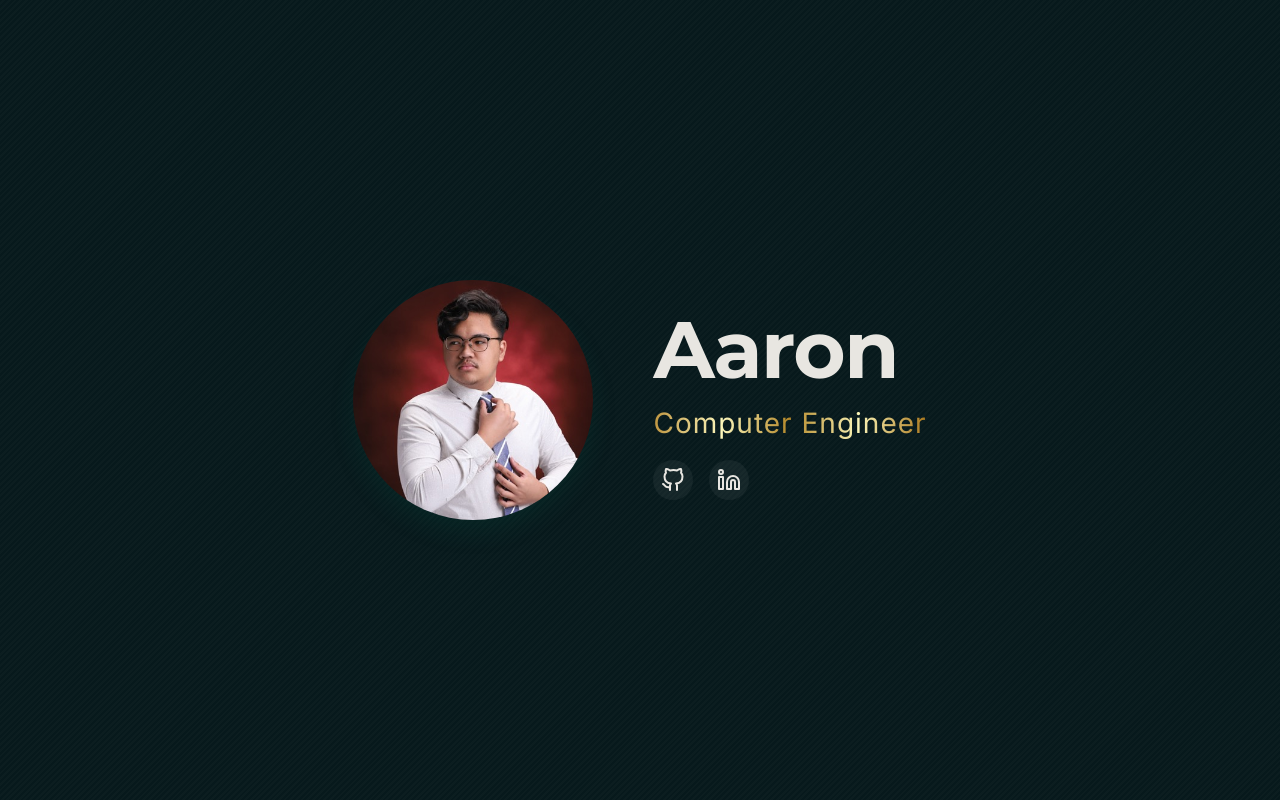
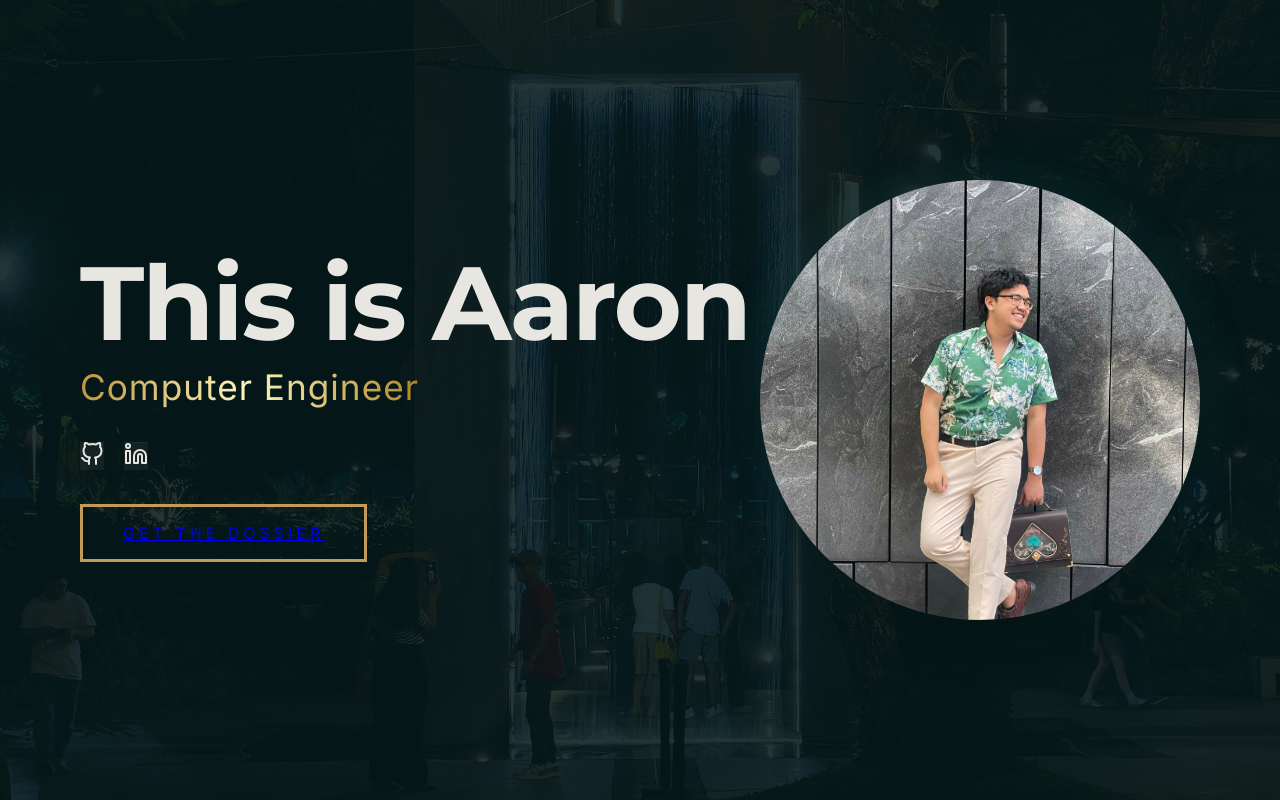
Before and after one commit to Flere2134/my-portfolio, a Vue app: page / in a window 1280 px wide. Shown: the top 800 px of the page. Built offline with nearby package versions, Linux system fonts and the light colour scheme.

Commit message:
update: added background image in screen 1

```diff
--- a/src/App.vue
+++ b/src/App.vue
@@ -1,17 +1,31 @@
 <template>
   <div class="portfolio-container">
     <header class="hero-section">
-      <img src="./assets/img/profile-photo.jpg" alt="Aaron's Profile" class="profile-photo" />
+      <div
+        class="scenic-overlay"
+        :style="{ backgroundImage: `url(${scenicBgUrl})` }"
+      ></div>
+      <div class="hero-container">
+        <div class="left-content">
           <div class="titles">
-        <h1>Aaron</h1>
+            <h1>This is Aaron</h1>
             <h2>Computer Engineer</h2>
+          </div>
+
           <div class="social-links">
-          <a href="https://github.com/Flere2134" target="_blank" aria-label="GitHub">
+            <a href="https://github.com/yourusername" target="_blank" aria-label="GitHub">
               <svg viewBox="0 0 24 24" width="24" height="24" stroke="currentColor" stroke-width="2" fill="none" stroke-linecap="round" stroke-linejoin="round"><path d="M9 19c-5 1.5-5-2.5-7-3m14 6v-3.87a3.37 3.37 0 0 0-.94-2.61c3.14-.35 6.44-1.54 6.44-7A5.44 5.44 0 0 0 20 4.77 5.07 5.07 0 0 0 19.91 1S18.73.65 16 2.48a13.38 13.38 0 0 0-7 0C6.27.65 5.09 1 5.09 1A5.07 5.07 0 0 0 5 4.77a5.44 5.44 0 0 0-1.5 3.78c0 5.42 3.3 6.61 6.44 7A3.37 3.37 0 0 0 9 18.13V22"></path></svg>
             </a>
-          <a href="https://linkedin.com/in/arboleda-aaron-hans-121b76372" target="_blank" aria-label="LinkedIn">
+            <a href="https://linkedin.com/in/yourusername" target="_blank" aria-label="LinkedIn">
               <svg viewBox="0 0 24 24" width="24" height="24" stroke="currentColor" stroke-width="2" fill="none" stroke-linecap="round" stroke-linejoin="round"><path d="M16 8a6 6 0 0 1 6 6v7h-4v-7a2 2 0 0 0-2-2 2 2 0 0 0-2 2v7h-4v-7a6 6 0 0 1 6-6z"></path><rect x="2" y="9" width="4" height="12"></rect><circle cx="4" cy="4" r="2"></circle></svg>
             </a>
+          </div>
+
+          <a href="/resume.pdf" class="dossier-btn prominent" target="_blank">GET THE DOSSIER</a>
+        </div>
+
+        <div class="right-content">
+          <img src="./assets/img/profile-photo.jpg" alt="Aaron's Profile" class="profile-photo massive" />
         </div>
       </div>
     </header>
@@ -36,12 +50,11 @@
 <script setup>
 import { ref, computed } from 'vue'
 import InteractiveLever from './components/InteractiveLever.vue'
-
-// Import your actual content components
 import AboutMe from './components/AboutMe.vue'
 import Experience from './components/Experience.vue'
 import Projects from './components/Projects.vue'
 import Skills from './components/Skills.vue'
+import scenicBgUrl from '@/assets/img/scenic-background.jpg'
 
 // Map the section names to the imported files
 const componentMap = {
@@ -95,87 +108,140 @@ body {
   display: flex;
   align-items: center;
   justify-content: center;
-  gap: 60px;
+  gap: 100px;
+  position: relative;
+  background-color: var(--color-bg-1);
+  overflow: hidden; /* Keeps the image contained */
 }
 
-.profile-circle {
-  width: 200px;
-  height: 200px;
-  border-radius: 50%;
-  border: 4px solid var(--color-base);
+/* The new scenic overlay class */
+.scenic-overlay {
+  position: absolute;
+  top: 0;
+  left: 0;
+  width: 100%;
+  height: 100%;
+  background-size: cover;
+  background-position: center;
+  opacity: 0.85; /* Keep it subtle */
+  z-index: 0;
 }
 
-.profile-photo {
-  width: 240px; /* Slightly larger for better impact */
-  height: 240px;
-  border-radius: 50%;
-  object-fit: cover; /* Ensures your photo fills the circle without stretching */
-  border: 4px solid var(--color-base);
-  box-shadow: 0 12px 24px rgba(0, 103, 79, 0.15); /* Adds a refined, subtle shadow */
+/* Ensure the dark green base color is applied over the image */
+.hero-section::before {
+  content: '';
+  position: absolute;
+  top: 0;
+  left: 0;
+  width: 100%;
+  height: 100%;
+  background-color: rgba(7, 25, 28, 0.85); /* Midnight peacock */
+  z-index: 1;
 }
 
-.titles {
+.hero-container {
+  display: flex;
+  align-items: center;
+  justify-content: space-between;
+  width: 100%;
+  max-width: 1400px; /* Constrains the maximum width */
+  padding: 0 80px; /* Pulls content away from the edges */
+  z-index: 2; /* Ensures it sits above the background */
+}
+
+/* All content within the hero sits above the overlays */
+.left-content,
+.right-content {
+  z-index: 2;
+  flex: 1; /* Both sides share space equally */
+}
+
+.left-content {
   display: flex;
   flex-direction: column;
-  gap: 8px; /* Tighter spacing between name and role */
+  align-items: flex-start; /* Sharp left alignment */
+  gap: 24px;
+  flex: 0 1 auto;
 }
 
+/* 3. Massive Typography for Name and Role */
 .titles h1 {
   font-family: 'Montserrat', sans-serif;
-  font-size: 5rem; /* Massive, striking name */
+  font-size: 6.5rem; /* Massive, commanding name */
   font-weight: 700;
   margin: 0;
-  letter-spacing: -1.5px; /* Pulls the letters slightly closer for a modern look */
-  color: var(--color-base);
+  letter-spacing: -2px; /* Pulls the large letters tighter for a modern look */
+  color: var(--color-text);
 }
 
 .titles h2 {
   font-family: 'Inter', sans-serif;
-  font-size: 1.75rem;
+  font-size: 2.2rem; /* Much larger and bolder role text */
   font-weight: 400;
   margin: 0;
-  color: var(--color-accent); /* Using the plum color to make your role pop */
   letter-spacing: 1px;
+
+  /* Scaled up the original Brushed Gold Foil Effect */
   background: linear-gradient(to right, #bf953f, #fcf6ba, #b38728, #fbf5b7, #aa771c);
   -webkit-background-clip: text;
   -webkit-text-fill-color: transparent;
   background-clip: text;
-  color: transparent;
+  color: transparent; /* Fallback */
 }
 
+.right-content {
+  display: flex;
+  justify-content: flex-end;
+  align-items: center;
+  flex: 0 1 auto;
+}
+
+/* 4. Dramatically Massive Profile Photo with Refined Glow */
+.profile-photo.massive {
+  width: 440px; /* Dramatic scale */
+  height: 440px;
+  border-radius: 50%;
+  object-fit: cover;
+  /* Remove the simple border and add a refined glow to make it stand out */
+  border: none;
+  box-shadow: 0 15px 40px rgba(0, 0, 0, 0.5), 0 0 50px rgba(40, 194, 194, 0.15); /* Adds presence and a subtle cyan hint */
+}
+
+/* Adjust social icons for left alignment and better flow */
 .social-links {
   display: flex;
-  gap: 16px;
-  margin-top: 12px;
+  gap: 20px;
+  margin-top: 10px;
+  margin-bottom: 10px;
+  align-self: flex-start; /* Force left alignment */
 }
 
 .social-links a {
   color: var(--color-text);
-  transition: all 0.3s ease;
-  display: flex;
-  align-items: center;
-  justify-content: center;
-  padding: 8px;
-  border-radius: 50%;
   background-color: rgba(255, 255, 255, 0.05);
+  box-shadow: inset 0 1px 1px rgba(255,255,255,0.05);
 }
 
 .social-links a:hover {
-  color: var(--color-cyan); /* They now glow signature turquoise on hover! */
+  color: var(--color-cyan);
   background-color: rgba(40, 194, 194, 0.1);
-  transform: translateY(-2px);
+  transform: translateY(-2px) scale(1.05); /* Adds a slight lift and scale on hover */
 }
 
-/* Dossier Button */
-.dossier-btn {
-  /* ... keep your existing properties, but update these: */
-  color: var(--color-text);
+/* Bolder, More Prominent Dossier Button */
+.dossier-btn.prominent {
+  margin-top: 0; /* Spacing handled by flex gap */
+  padding: 16px 40px; /* Much larger button */
+  border: 3px solid var(--color-accent); /* Bolder border */
+  font-size: 1rem; /* Slightly larger text */
+  letter-spacing: 4px; /* More tailored spacing */
+  align-self: flex-start; /* Sharp left alignment */
 }
 
-.dossier-btn:hover {
+.dossier-btn.prominent:hover {
   background-color: var(--color-accent);
-  color: #000; /* Dark text on the gold background for high contrast */
-  box-shadow: 0 0 20px rgba(195, 155, 87, 0.4);
+  color: #000;
+  box-shadow: 0 0 30px rgba(195, 155, 87, 0.5);
   transform: translateY(-2px);
 }
 
```
Also changed, not shown: src/assets/img/profile-photo.JPG, src/assets/img/scenic-background.jpg (added). Lines whose indentation alone changed are shown as unchanged.
